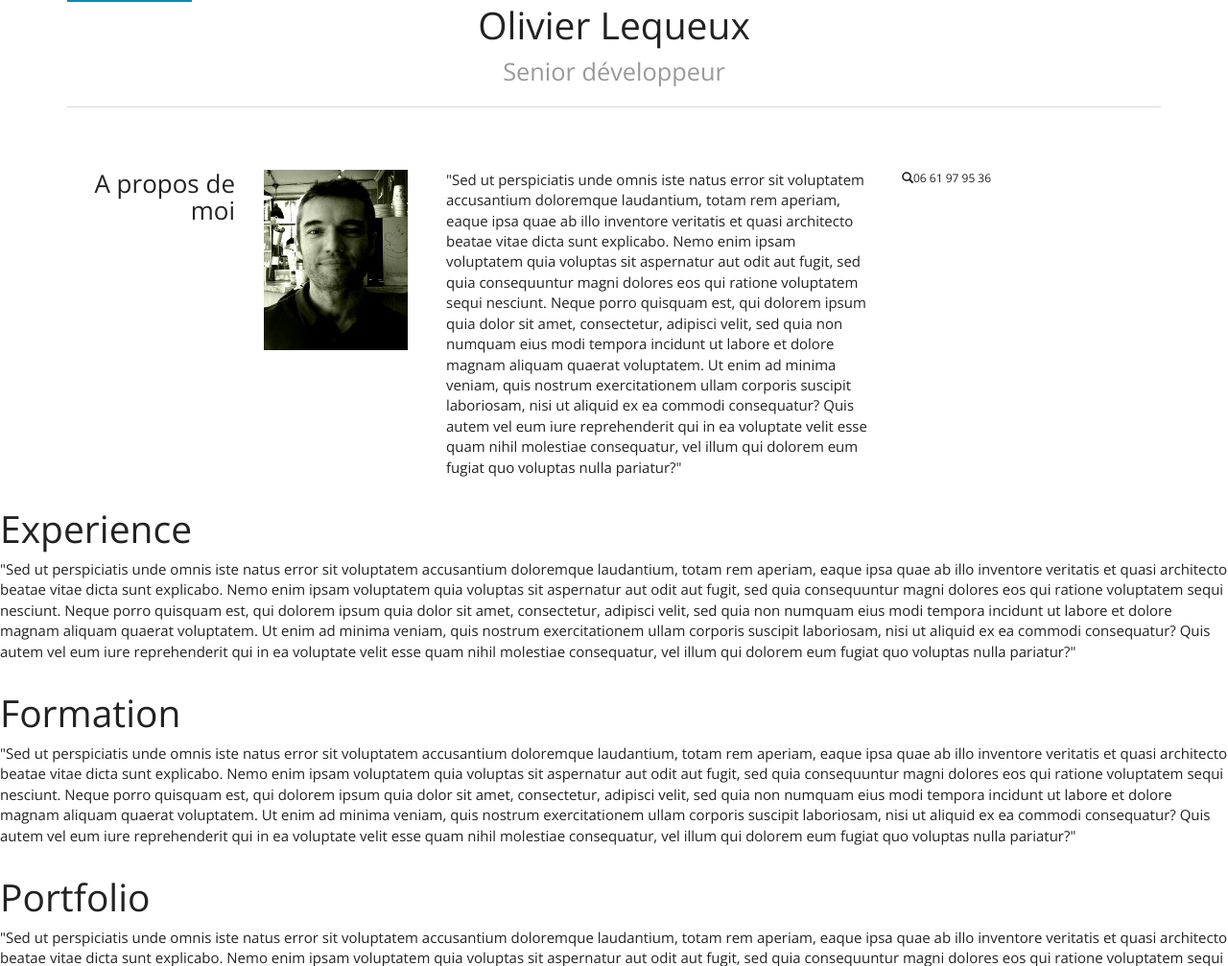
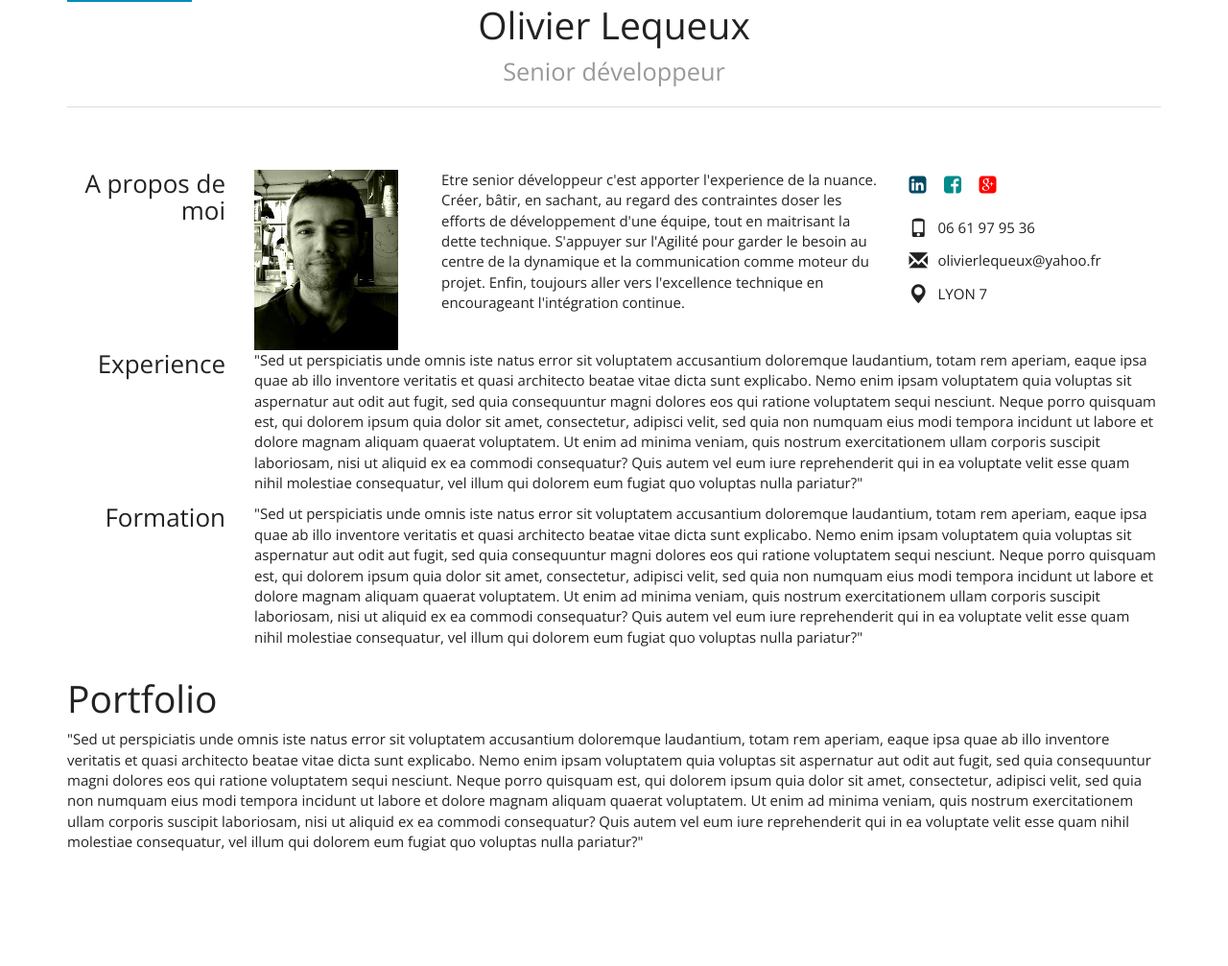
Before and after one commit to casual-web/about-me, a PHP site: template templates/cv.twig in a window 1280 px wide. Shown: the part 37-1044 px from the top of the page at 96% size. After the commit the page ends 924 px from the top, so only its background shows below. Run offline with PHP 8.4, Linux system fonts and the light colour scheme; the template is opened without the code that fills it, so the values that code supplies are empty; some libraries are stand-ins or nearby versions.

Commit message:
finalize apropos

```diff
--- a/templates/aboutme.twig
+++ b/templates/aboutme.twig
@@ -1,4 +1,5 @@
-<div class="row"></div>
+<div class="row">
+
     <div class="col-md-2">
         <h3>A propos de moi</h3>
     </div>
@@ -8,24 +9,37 @@
     </div>
 
     <div class="col-md-5">
-    <p>"Sed ut perspiciatis unde omnis iste natus error sit voluptatem accusantium doloremque laudantium, totam rem
-        aperiam, eaque ipsa quae ab illo inventore veritatis et quasi architecto beatae vitae dicta sunt explicabo. Nemo
-        enim ipsam voluptatem quia voluptas sit aspernatur aut odit aut fugit, sed quia consequuntur magni dolores eos
-        qui ratione voluptatem sequi nesciunt. Neque porro quisquam est, qui dolorem ipsum quia dolor sit amet,
-        consectetur, adipisci velit, sed quia non numquam eius modi tempora incidunt ut labore et dolore magnam aliquam
-        quaerat voluptatem. Ut enim ad minima veniam, quis nostrum exercitationem ullam corporis suscipit laboriosam,
-        nisi ut aliquid ex ea commodi consequatur? Quis autem vel eum iure reprehenderit qui in ea voluptate velit esse
-        quam nihil molestiae consequatur, vel illum qui dolorem eum fugiat quo voluptas nulla pariatur?"</p>
+        <p>Etre senior développeur c'est apporter l'experience de la nuance.
+            Créer, bâtir, en sachant, au regard des contraintes doser les efforts de développement d'une équipe, tout en
+            maitrisant la dette technique.
+            S'appuyer sur l'Agilité pour garder le besoin au centre de la dynamique et la communication comme moteur du
+            projet.
+            Enfin, toujours aller vers l'excellence technique en encourageant l'intégration continue.
+        </p>
     </div>
 
     <div class="col-md-3">
-    <table>
-        <tr>
-        <th><span class="glyphicon glyphicon-search"></span>
-        </th>
-            <td>06 61 97 95 36
-        </tr>
-    </table>
+
+        <div id="googlized">
+            <span style="color:#004b63" class="fa fa-linkedin-square"></span>
+            <span style="color:darkcyan" class="fa fa-facebook-square"></span>
+            <span style="color:red" class="fa fa-google-plus-square"></span>
         </div>
 
+        <div class="row side_info">
+            <span class="col-md-1 glyphicon glyphicon-phone"></span>
+
+            <div class="col-md-10">06 61 97 95 36</div>
         </div>
+        <div class="row side_info">
+            <span class="col-md-1 glyphicon glyphicon-envelope"></span>
+
+            <div class="col-md-10">olivierlequeux@yahoo.fr</div>
+        </div>
+        <div class="row side_info">
+            <span class="col-md-1 glyphicon glyphicon-map-marker"></span>
+
+            <div class="col-md-10">LYON 7</div>
+        </div>
+    </div>
+</div>
--- a/templates/experience.twig
+++ b/templates/experience.twig
@@ -1,2 +1,11 @@
-<h1>Experience</h1>
-<p>"Sed ut perspiciatis unde omnis iste natus error sit voluptatem accusantium doloremque laudantium, totam rem aperiam, eaque ipsa quae ab illo inventore veritatis et quasi architecto beatae vitae dicta sunt explicabo. Nemo enim ipsam voluptatem quia voluptas sit aspernatur aut odit aut fugit, sed quia consequuntur magni dolores eos qui ratione voluptatem sequi nesciunt. Neque porro quisquam est, qui dolorem ipsum quia dolor sit amet, consectetur, adipisci velit, sed quia non numquam eius modi tempora incidunt ut labore et dolore magnam aliquam quaerat voluptatem. Ut enim ad minima veniam, quis nostrum exercitationem ullam corporis suscipit laboriosam, nisi ut aliquid ex ea commodi consequatur? Quis autem vel eum iure reprehenderit qui in ea voluptate velit esse quam nihil molestiae consequatur, vel illum qui dolorem eum fugiat quo voluptas nulla pariatur?"</p>
+<div class="row">
+
+    <div class="col-md-2">
+        <h3>Experience</h3>
+    </div>
+
+    <div class="col-md-10">
+        <p>"Sed ut perspiciatis unde omnis iste natus error sit voluptatem accusantium doloremque laudantium, totam rem aperiam, eaque ipsa quae ab illo inventore veritatis et quasi architecto beatae vitae dicta sunt explicabo. Nemo enim ipsam voluptatem quia voluptas sit aspernatur aut odit aut fugit, sed quia consequuntur magni dolores eos qui ratione voluptatem sequi nesciunt. Neque porro quisquam est, qui dolorem ipsum quia dolor sit amet, consectetur, adipisci velit, sed quia non numquam eius modi tempora incidunt ut labore et dolore magnam aliquam quaerat voluptatem. Ut enim ad minima veniam, quis nostrum exercitationem ullam corporis suscipit laboriosam, nisi ut aliquid ex ea commodi consequatur? Quis autem vel eum iure reprehenderit qui in ea voluptate velit esse quam nihil molestiae consequatur, vel illum qui dolorem eum fugiat quo voluptas nulla pariatur?"</p>
+    </div>
+
+</div>
--- a/templates/formation.twig
+++ b/templates/formation.twig
@@ -1,2 +1,11 @@
-<h1>Formation</h1>
-<p>"Sed ut perspiciatis unde omnis iste natus error sit voluptatem accusantium doloremque laudantium, totam rem aperiam, eaque ipsa quae ab illo inventore veritatis et quasi architecto beatae vitae dicta sunt explicabo. Nemo enim ipsam voluptatem quia voluptas sit aspernatur aut odit aut fugit, sed quia consequuntur magni dolores eos qui ratione voluptatem sequi nesciunt. Neque porro quisquam est, qui dolorem ipsum quia dolor sit amet, consectetur, adipisci velit, sed quia non numquam eius modi tempora incidunt ut labore et dolore magnam aliquam quaerat voluptatem. Ut enim ad minima veniam, quis nostrum exercitationem ullam corporis suscipit laboriosam, nisi ut aliquid ex ea commodi consequatur? Quis autem vel eum iure reprehenderit qui in ea voluptate velit esse quam nihil molestiae consequatur, vel illum qui dolorem eum fugiat quo voluptas nulla pariatur?"</p>
+<div class="row">
+
+    <div class="col-md-2">
+        <h3>Formation</h3>
+    </div>
+
+    <div class="col-md-10">
+        <p>"Sed ut perspiciatis unde omnis iste natus error sit voluptatem accusantium doloremque laudantium, totam rem aperiam, eaque ipsa quae ab illo inventore veritatis et quasi architecto beatae vitae dicta sunt explicabo. Nemo enim ipsam voluptatem quia voluptas sit aspernatur aut odit aut fugit, sed quia consequuntur magni dolores eos qui ratione voluptatem sequi nesciunt. Neque porro quisquam est, qui dolorem ipsum quia dolor sit amet, consectetur, adipisci velit, sed quia non numquam eius modi tempora incidunt ut labore et dolore magnam aliquam quaerat voluptatem. Ut enim ad minima veniam, quis nostrum exercitationem ullam corporis suscipit laboriosam, nisi ut aliquid ex ea commodi consequatur? Quis autem vel eum iure reprehenderit qui in ea voluptate velit esse quam nihil molestiae consequatur, vel illum qui dolorem eum fugiat quo voluptas nulla pariatur?"</p>
+    </div>
+
+</div>
--- a/web/css/main.css
+++ b/web/css/main.css
@@ -25,3 +25,20 @@ h3 {
 .page-header {
     text-align:center;
 }
+
+.side_info {
+    margin-bottom:13px
+}
+
+span.glyphicon {
+    font-size: 1.3em;
+}
+
+#googlized {
+    margin-bottom: 20px;
+    font-size: 1.4em;
+}
+
+#googlized span {
+    padding-right:13px;
+}
```
Lines whose indentation alone changed are shown as unchanged.
